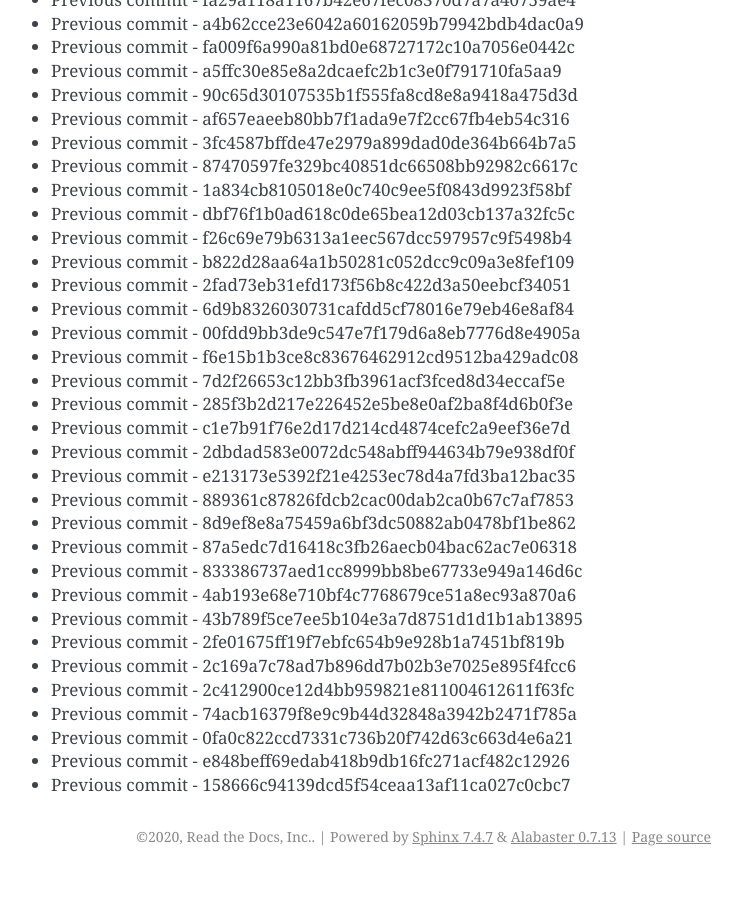
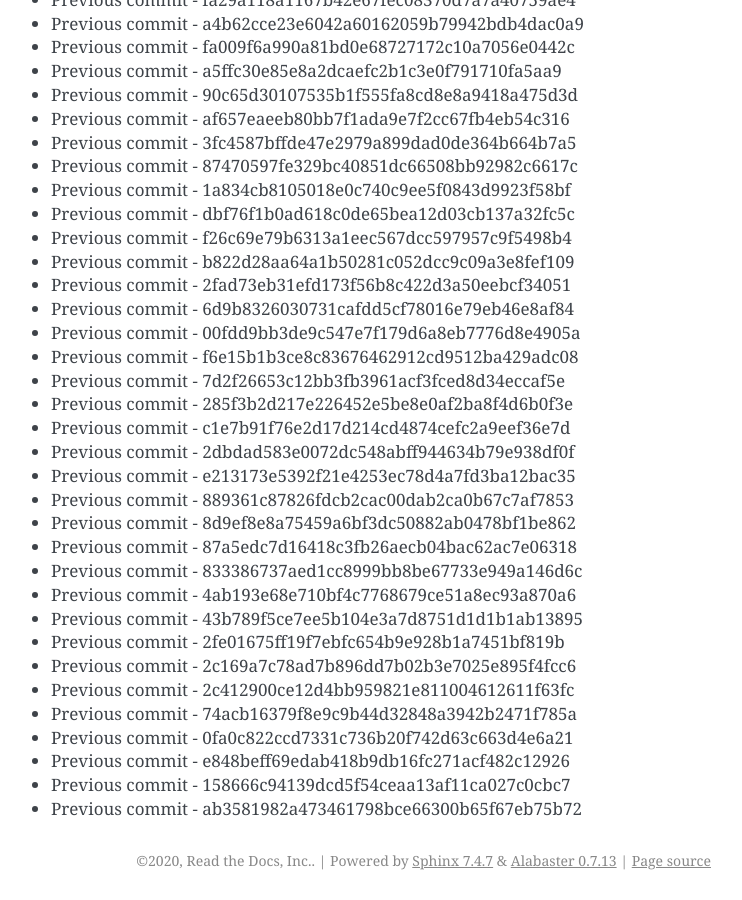
Before and after one commit to readthedocs/rtd-git-stresstest, a Sphinx documentation site: the page built from docs/updates.rst, in a window 1280 px wide and 900 px high, scrolled down 5653 px. Shown: the whole window, without its empty margins (399-1141 px from the left). Built offline with Sphinx 7.4.7, drawn with Linux system fonts in a browser that asks for light colours; before the commit the page ends 6529 px from its top, so only the background shows below that.

Commit message:
Generating commit from previous: ab3581982a473461798bce66300b65f67eb75b72

```diff
--- a/docs/updates.rst
+++ b/docs/updates.rst
@@ -269,3 +269,4 @@ It can be tested for any performance characteristics.
 * Previous commit - 0fa0c822ccd7331c736b20f742d63c663d4e6a21
 * Previous commit - e848beff69edab418b9db16fc271acf482c12926
 * Previous commit - 158666c94139dcd5f54ceaa13af11ca027c0cbc7
+* Previous commit - ab3581982a473461798bce66300b65f67eb75b72
```
